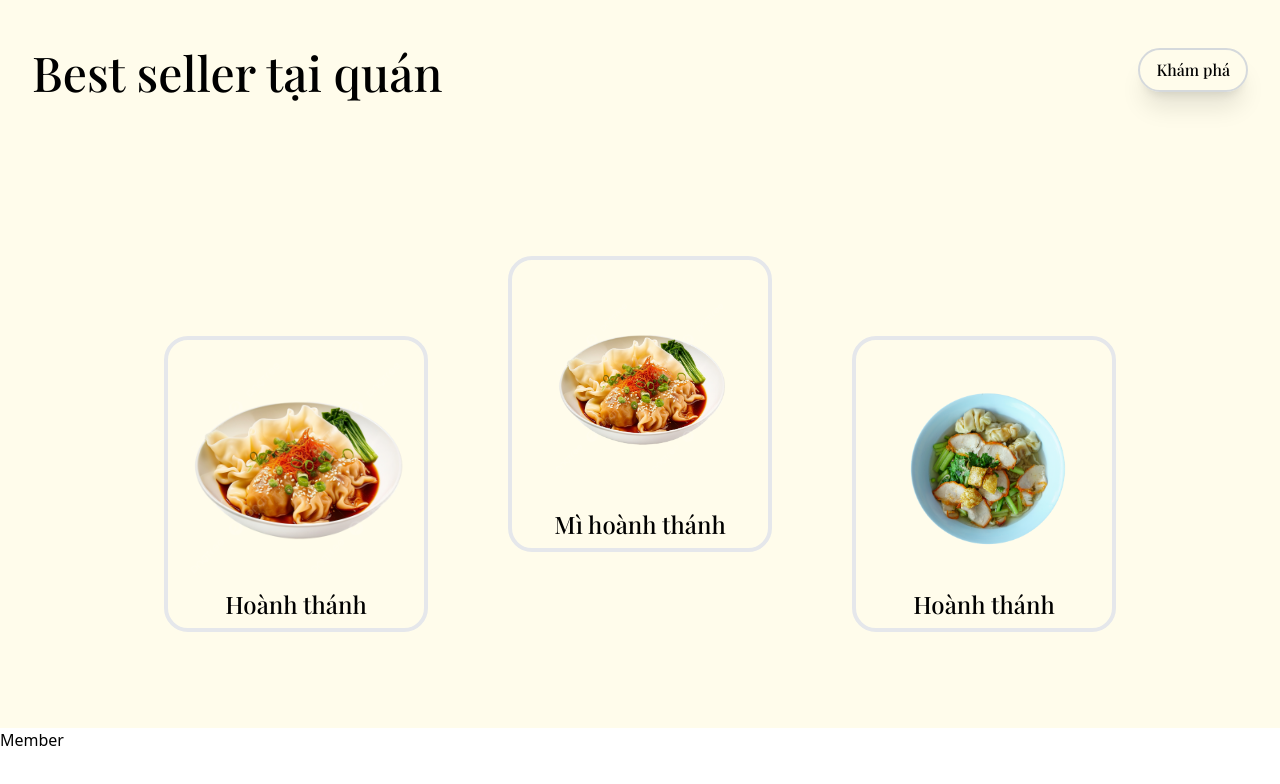
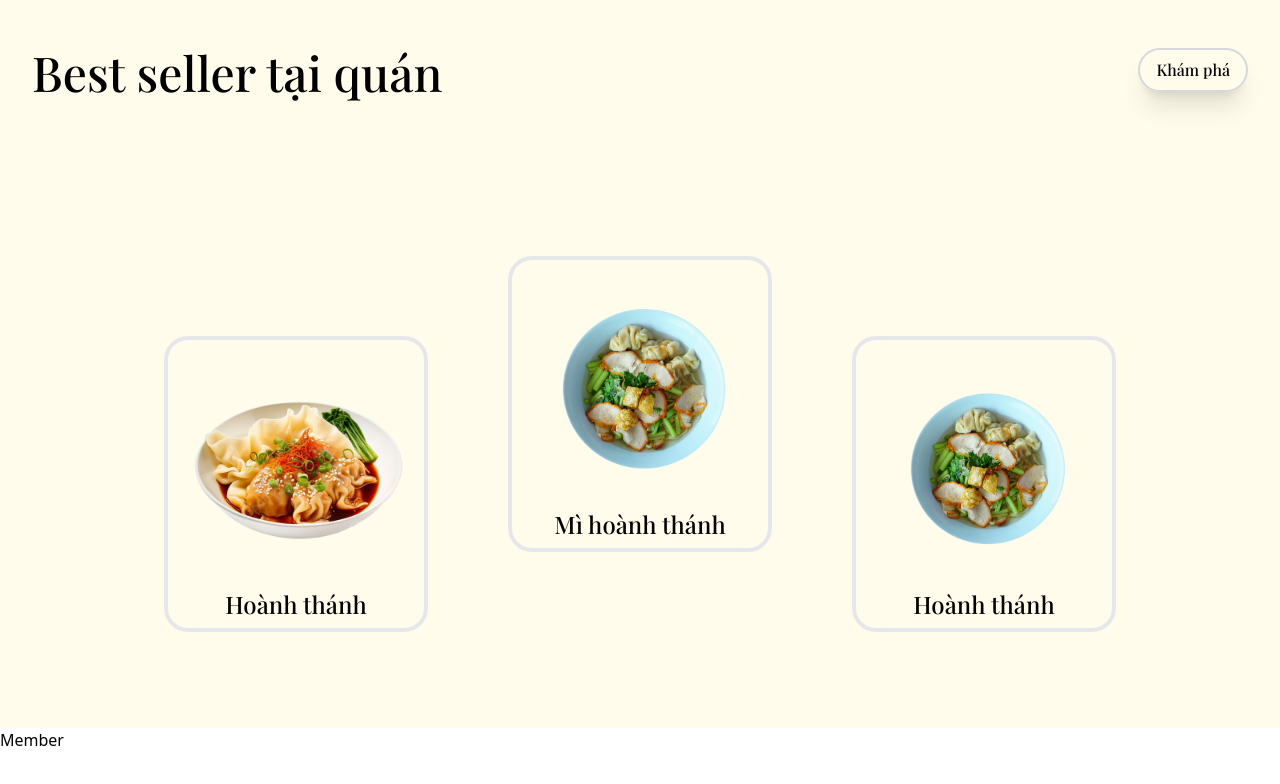
Before and after one commit to GlifeTyson/achay-noodle, a Next.js app: page / in a window 1280 px wide. Shown: the part 832-1616 px from the top of the page. Built offline with nearby package versions, Linux system fonts and the light colour scheme; a web font is replaced by a local one.

Commit message:
update image

```diff
--- a/src/components/Menu/index.tsx
+++ b/src/components/Menu/index.tsx
@@ -39,7 +39,7 @@ const Menu = () => {
                 fill
                 priority
                 alt="image"
-                src="/assets/noodles/wonton.png"
+                src="/assets/noodles/wonton-pork-noodle.webp"
                 sizes="(max-width: 768px) 100vw, (max-width: 1200px) 50vw, 33vw"
                 className="object-cover size-full"
               />
```
